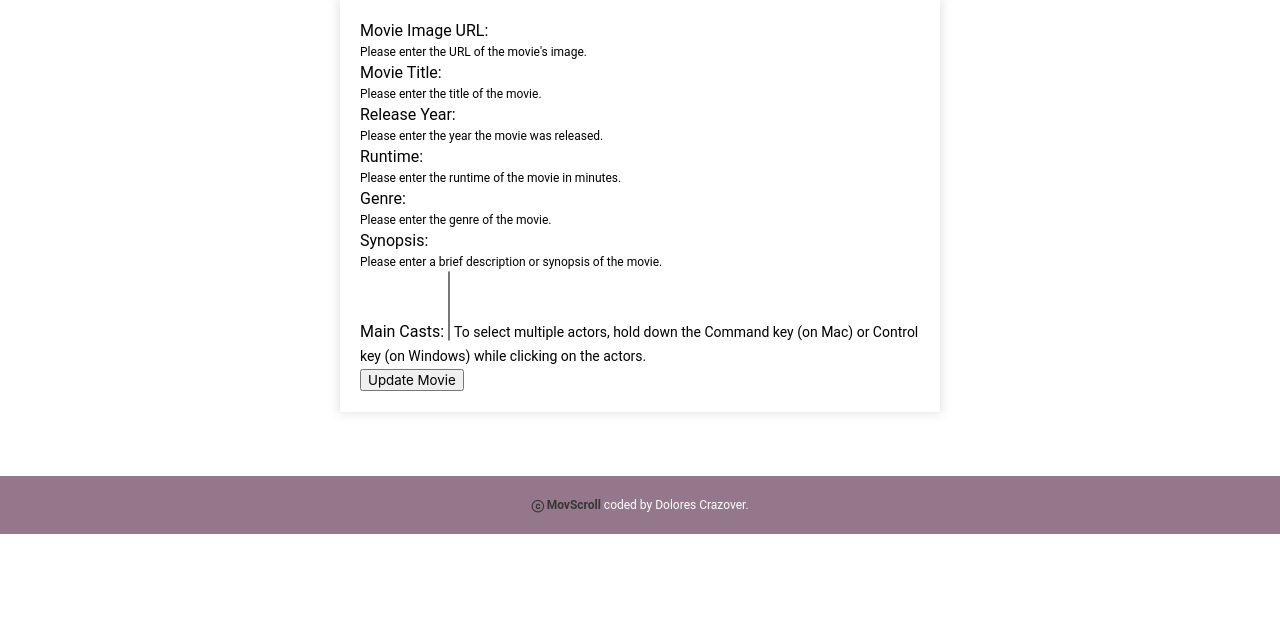
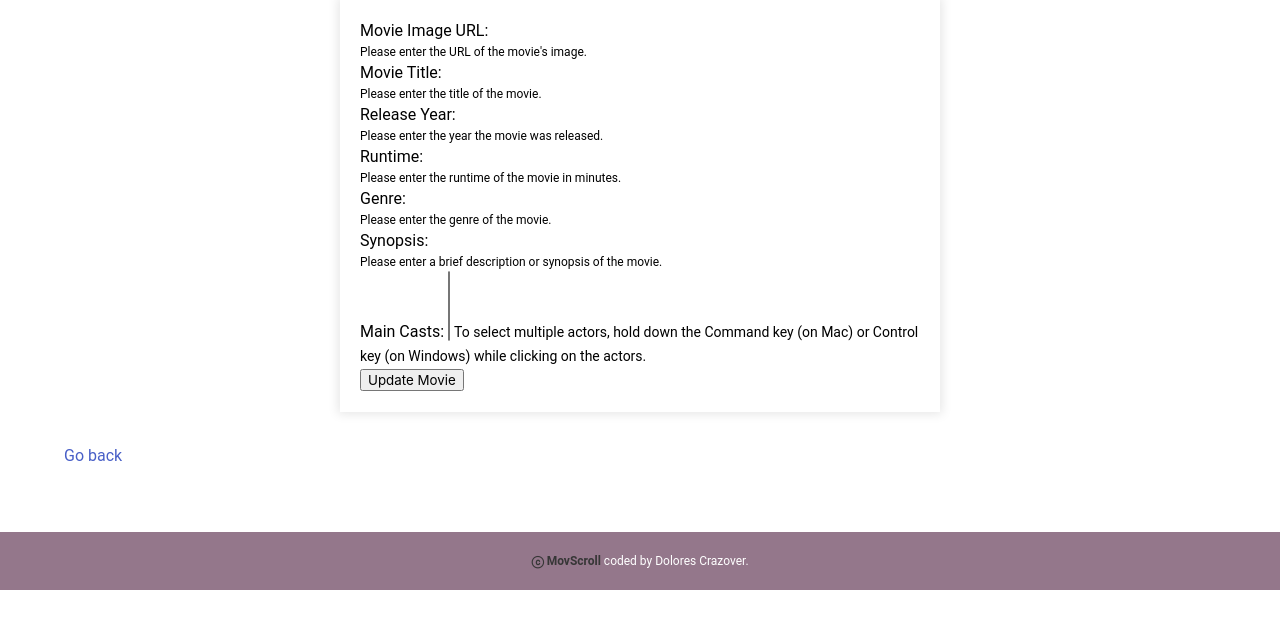
Before and after one commit to DoloresCode/MovScroll, a Django app: template main_app/templates/movie_update.html in a window 1280 px wide. Shown: the part 77-706 px from the top of the page. Run offline with Django 4.2, Linux system fonts and the light colour scheme; the template is opened without the code that fills it, so the values that code supplies are empty; parts of the project's set-up code (start-up, migrations or seed data) failed here and were passed over.

Commit message:
update movie feature done

```diff
--- a/main_app/templates/movie_list.html
+++ b/main_app/templates/movie_list.html
@@ -12,6 +12,10 @@
 <p>Genre: {{movie.genre}}</p>
 <p>Main Casts: {% for actor in movie.actors.all %}{{ actor.name }}{% if not forloop.last %}, {% endif %}{% endfor %}</p>
 <p>Synopsis: {{movie.synopsis}}</p>
+
+<p><a href="{% url 'movie_update' movie.id %}" class="btn btn-primary">Update Movie</a></p>
+
+
 <hr />
 {% empty %}
 <p>No movies available</p>
--- a/main_app/templates/movie_update.html
+++ b/main_app/templates/movie_update.html
@@ -57,4 +57,7 @@
       <button type="submit">Update Movie</button>
     </div>
   </form>
+  <div class="btn-back-movie-p">
+    <a href="{% url 'movie_list' %}">Go back</a>
+  </div>
 {% endblock %}
--- a/main_app/urls.py
+++ b/main_app/urls.py
@@ -16,5 +16,5 @@
     path('watchlist/<int:pk>/', views.WatchlistDetail.as_view(), name='watchlist_detail'),
     path('movie/new/', views.MovieCreateGeneral.as_view(), name="movie_create_general"),
     path('movies/<int:pk>/update', views.MovieUpdate.as_view(), name="movie_update"),
-    path('movies/<int:pk>/delete', views.MovieDelete.as_view(), name="movie_delete"),
+    # path('movies/<int:pk>/delete', views.MovieDelete.as_view(), name="movie_delete"),
 ]
```
